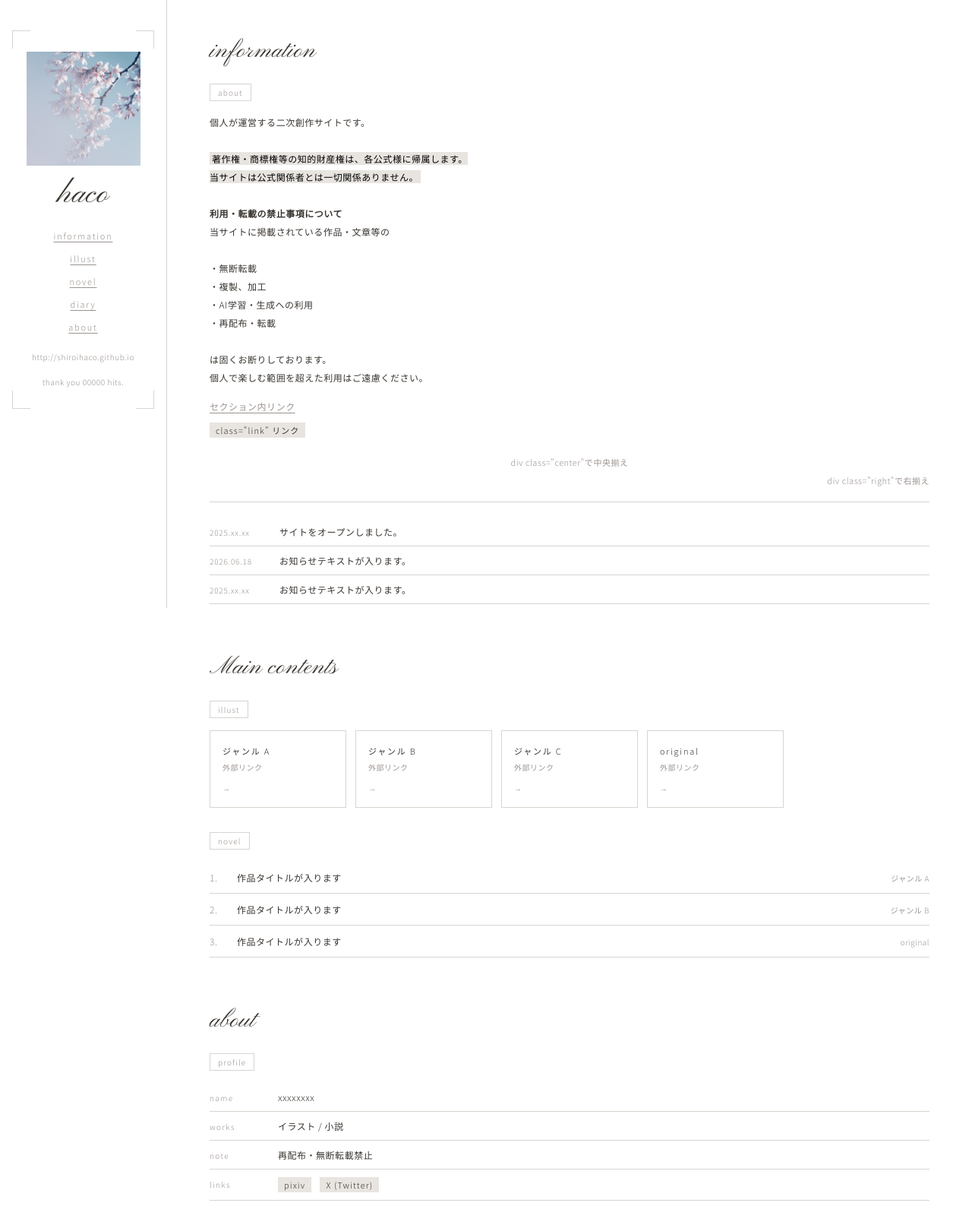
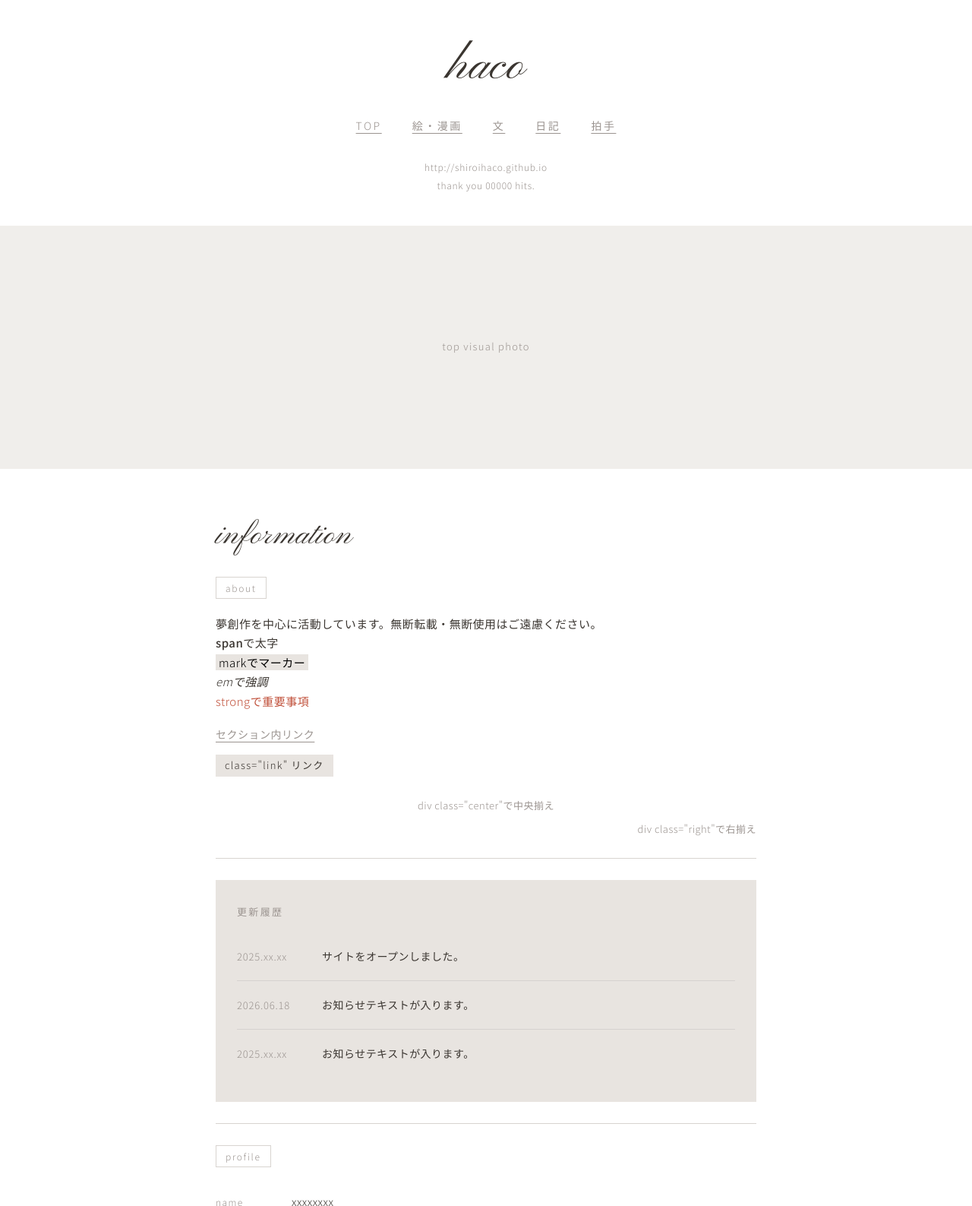
Before and after one commit to shiroihaco/shiroihaco.github.io, a plain HTML site: page index.html in a window 1280 px wide. Shown: the top 1587 px of the page at 76% size. Drawn offline with Linux system fonts and the light colour scheme.

Commit message:
Add files via upload

```diff
--- a/index.html
+++ b/index.html
@@ -5,7 +5,7 @@
   <meta name="viewport" content="width=device-width, initial-scale=1.0">
   <title>haco</title>
   <link rel="preconnect" href="https://fonts.googleapis.com">
-  <link href="https://fonts.googleapis.com/css2?family=Pinyon+Script&family=Noto+Sans+JP:wght@300;400&display=swap" rel="stylesheet">
+  <link href="https://fonts.googleapis.com/css2?family=Pinyon+Script&family=Noto+Sans+JP:wght@300;400;500&display=swap" rel="stylesheet">
   <style>
     *, *::before, *::after { box-sizing: border-box; margin: 0; padding: 0; }
 
@@ -26,171 +26,171 @@
       font-weight: 300;
       background: var(--bg);
       color: var(--text);
-      font-size: 13px;
-      letter-spacing: 0.04em;
+      font-size: 16px;
+      line-height: 1.6;
+      letter-spacing: 0.03em;
     }
 
-    /* ==============================
-       2カラムレイアウト
-    ============================== */
-    .wrapper {
-      display: grid;
-      grid-template-columns: 220px 1fr;
-      min-height: 100vh;
-    }
+    a { color: inherit; }
 
     /* ==============================
-       サイドバー
+       ヘッダー
     ============================== */
-    .sidebar {
-      position: sticky;
-      top: 0;
-      height: 100vh;
-      overflow-y: auto;
-      padding: 40px 16px;
+    .site-header {
+      position: relative;
+      padding: 56px 24px 0;
       display: flex;
       flex-direction: column;
       align-items: center;
       text-align: center;
-      border-right: 1px solid var(--border);
     }
 
-    /* 四隅コーナーライン */
-    .corner-box {
-      position: relative;
-      width: 100%;
-      padding: 28px 16px;
+    .site-title {
+      font-family: 'Pinyon Script', cursive;
+      font-size: 4rem;
+      color: var(--text);
+      line-height: 1;
+      margin-bottom: 28px;
+    }
+
+    /* PC: 横並びナビ */
+    .main-nav {
       display: flex;
+      gap: 36px;
+      margin-bottom: 28px;
+    }
+    .main-nav a {
+      font-size: 14px;
+      letter-spacing: 0.18em;
+      color: var(--muted);
+      text-decoration: underline;
+      text-underline-offset: 4px;
+      padding: 6px 2px;
+      transition: color 0.15s;
+      white-space: nowrap;
+    }
+    .main-nav a:hover  { color: var(--text); }
+    .main-nav a:active { color: var(--accent); }
+
+    /* ハンバーガーボタン（PCでは非表示・右上固定） */
+    .menu-toggle {
+      display: none;
+      position: fixed;
+      top: 20px;
+      right: 20px;
+      width: 44px;
+      height: 44px;
+      border: 1px solid var(--border);
+      background: var(--bg);
+      cursor: pointer;
       flex-direction: column;
       align-items: center;
-      gap: 18px;
+      justify-content: center;
+      gap: 5px;
+      z-index: 100;
     }
-    .corner-box::before,
-    .corner-box::after {
-      content: '';
-      position: absolute;
-      width: 24px;
-      height: 24px;
+    .menu-toggle span {
+      display: block;
+      width: 20px;
+      height: 1px;
+      background: var(--text);
     }
-    .corner-box::before { top:0; left:0;  border-top:1px solid var(--border); border-left:1px solid var(--border); }
-    .corner-box::after  { top:0; right:0; border-top:1px solid var(--border); border-right:1px solid var(--border); }
-    .corner-bl, .corner-br {
-      position: absolute;
-      width: 24px;
-      height: 24px;
+
+    .site-url, .hits {
+      font-size: 12px;
+      color: var(--muted);
+      letter-spacing: 0.06em;
+      margin-bottom: 4px;
     }
-    .corner-bl { bottom:0; left:0;  border-bottom:1px solid var(--border); border-left:1px solid var(--border); }
-    .corner-br { bottom:0; right:0; border-bottom:1px solid var(--border); border-right:1px solid var(--border); }
 
-    .sidebar-img-placeholder {
-      width: 150px;
-      height: 150px;
+    /* ==============================
+       TOPビジュアル
+    ============================== */
+    .top-visual {
+      width: 100%;
+      max-height: 420px;
+      overflow: hidden;
+      margin-top: 40px;
+    }
+    .top-visual img {
+      width: 100%;
+      height: 100%;
+      object-fit: cover;
+      display: block;
+    }
+    .top-visual-placeholder {
+      width: 100%;
+      height: 320px;
+      margin-top: 40px;
       background: #f0eeeb;
       display: flex;
       align-items: center;
       justify-content: center;
       color: var(--muted);
-      font-size: 10px;
+      font-size: 13px;
       letter-spacing: 0.1em;
-    }
-    .sidebar-img {
-      width: 150px;
-      height: 150px;
-      object-fit: cover;
-    }
-
-    .site-title {
-      font-family: 'Pinyon Script', cursive;
-      font-size: 2.6rem;
-      color: var(--text);
-      line-height: 1;
-    }
-
-    nav {
-      display: flex;
-      flex-direction: column;
-      gap: 2px;
-      width: 100%;
-    }
-    nav a {
-      font-size: 11px;
-      letter-spacing: 0.16em;
-      color: var(--muted);
-      text-decoration: underline;
-      text-underline-offset: 3px;
-      padding: 6px 4px;
-      transition: color 0.15s, background 0.15s;
-      border-radius: 2px;
-    }
-    nav a:hover  { color: var(--text); }
-    nav a:active { background: var(--hover-bg); }
-
-    .site-url, .hits {
-      font-size: 10px;
-      color: var(--muted);
-      letter-spacing: 0.06em;
     }
 
     /* ==============================
-       メインコンテンツ
+       メインコンテンツ（中央寄せ・縦に流れる）
     ============================== */
     .main {
-      padding: 48px 56px 80px;
+      max-width: 760px;
+      margin: 0 auto;
+      padding: 64px 24px 100px;
     }
 
     .section {
-      margin-bottom: 64px;
+      margin-bottom: 80px;
     }
 
     .section-title {
       font-family: 'Pinyon Script', cursive;
-      font-size: 2rem;
+      font-size: 2.6rem;
       color: var(--text);
-      margin-bottom: 24px;
+      margin-bottom: 28px;
       line-height: 1.2;
     }
 
     .badge {
       display: inline-block;
-      font-size: 10px;
-      letter-spacing: 0.12em;
-      padding: 3px 10px;
+      font-size: 12px;
+      letter-spacing: 0.14em;
+      padding: 4px 12px;
       border: 1px solid var(--border);
       color: var(--muted);
-      margin-bottom: 16px;
+      margin-bottom: 20px;
     }
 
     .text-block {
-      line-height: 2;
-      font-size: 12px;
-      margin-bottom: 16px;
+      line-height: 1.7;
+      font-size: 15px;
+      margin-bottom: 18px;
     }
-    .text-block strong { font-weight: 400; }
-    .text-block mark   { background: var(--mark-bg); padding: 0 3px; }
+    .text-block strong { font-weight: 500; }
+    .text-block mark   { background: var(--mark-bg); padding: 0 4px; }
     .text-block em     { font-style: italic; }
     .red               { color: var(--accent); }
 
     .divider {
       border: none;
       border-top: 1px solid var(--border);
-      margin: 20px 0;
+      margin: 28px 0;
     }
 
-    /* セクション内リンク */
     .section-link {
       color: var(--muted);
       text-decoration: underline;
-      text-underline-offset: 3px;
-      font-size: 12px;
+      text-underline-offset: 4px;
+      font-size: 14px;
     }
     .section-link:hover { color: var(--text); }
 
-    /* マーカー風リンクボックス */
     .link-box {
       display: inline-block;
-      font-size: 11px;
+      font-size: 13px;
       letter-spacing: 0.1em;
-      padding: 2px 8px;
+      padding: 4px 12px;
       background: var(--mark-bg);
       color: var(--text);
       text-decoration: none;
@@ -200,106 +200,97 @@
     .link-box:hover  { background: #dedad5; }
     .link-box:active { background: #d0cbc5; }
 
-    /* お知らせリスト */
+    /* お知らせリスト（独立したボックス） */
+    .info-box {
+      background: var(--mark-bg);
+      color: var(--text);
+      padding: 32px 28px;
+      margin: 28px 0;
+    }
+    .info-box-title {
+      font-size: 13px;
+      letter-spacing: 0.18em;
+      color: var(--muted);
+      margin-bottom: 16px;
+    }
     .info-list { display: flex; flex-direction: column; }
     .info-item {
       display: flex;
-      gap: 20px;
+      gap: 24px;
       align-items: baseline;
-      padding: 10px 0;
-      border-bottom: 1px solid var(--border);
-      font-size: 12px;
+      padding: 20px 0;
+      border-bottom: 1px solid rgba(0,0,0,0.08);
+      font-size: 14px;
     }
+    .info-item:last-child { border-bottom: none; }
     .info-date {
       color: var(--muted);
-      font-size: 10px;
-      letter-spacing: 0.08em;
-      min-width: 72px;
+      font-size: 13px;
+      letter-spacing: 0.06em;
+      min-width: 88px;
       flex-shrink: 0;
     }
-
-    /* イラストグリッド */
-    .illust-grid {
-      display: grid;
-      grid-template-columns: repeat(auto-fill, minmax(150px, 1fr));
-      gap: 12px;
-      margin-bottom: 32px;
-    }
-    .category-card {
-      border: 1px solid var(--border);
-      padding: 18px 16px;
-      text-decoration: none;
-      color: var(--text);
-      display: flex;
-      flex-direction: column;
-      gap: 6px;
-      transition: background 0.15s;
-    }
-    .category-card:hover  { background: #fafafa; }
-    .category-card:active { background: var(--hover-bg); }
-    .cat-name  { font-size: 11px; letter-spacing: 0.16em; }
-    .cat-sub   { font-size: 10px; color: var(--muted); }
-    .cat-arrow { font-size: 10px; color: var(--muted); margin-top: 6px; }
-
-    /* ノベルリスト */
-    .novel-list { display: flex; flex-direction: column; }
-    .novel-item {
-      display: flex;
-      align-items: baseline;
-      gap: 16px;
-      padding: 12px 0;
-      border-bottom: 1px solid var(--border);
-      text-decoration: none;
-      color: var(--text);
-      font-size: 12px;
-      transition: background 0.12s;
-    }
-    .novel-item:hover  { background: #fafafa; }
-    .novel-item:active { background: var(--hover-bg); }
-    .novel-num   { color: var(--muted); min-width: 20px; }
-    .novel-title { flex: 1; }
-    .novel-tag   { font-size: 10px; color: var(--muted); }
 
     /* アバウトテーブル */
     .about-table {
       width: 100%;
       border-collapse: collapse;
-      font-size: 12px;
+      font-size: 14px;
     }
     .about-table tr { border-bottom: 1px solid var(--border); }
-    .about-table td { padding: 10px 0; vertical-align: top; }
+    .about-table td { padding: 14px 0; vertical-align: top; }
     .about-table td:first-child {
       color: var(--muted);
-      font-size: 10px;
-      letter-spacing: 0.14em;
-      width: 90px;
-      padding-top: 12px;
+      font-size: 12px;
+      letter-spacing: 0.12em;
+      width: 100px;
+      padding-top: 16px;
     }
 
-    /* 中央・右揃え */
     .center { text-align: center; }
     .right  { text-align: right; }
 
     /* ==============================
-       スマホ対応
+       スマホ対応：ハンバーガーメニュー
     ============================== */
     @media (max-width: 700px) {
-      .wrapper {
-        grid-template-columns: 1fr;
+      .site-header { padding: 40px 20px 0; }
+      .site-title  { font-size: 3rem; margin-bottom: 20px; }
+
+      .menu-toggle { display: flex; }
+
+      .main-nav {
+        display: none;
+        position: fixed;
+        top: 72px;
+        right: 20px;
+        flex-direction: column;
+        gap: 0;
+        width: 220px;
+        margin-bottom: 0;
+        background: var(--bg);
+        border: 1px solid var(--border);
+        box-shadow: 0 4px 16px rgba(0,0,0,0.08);
+        z-index: 99;
       }
-      .sidebar {
-        position: static;
-        height: auto;
-        border-right: none;
+      .main-nav.is-open {
+        display: flex;
+      }
+      .main-nav a {
+        width: 100%;
+        text-align: center;
+        padding: 16px 0;
         border-bottom: 1px solid var(--border);
-        padding: 32px 20px 24px;
       }
-      .main {
-        padding: 32px 20px 60px;
+      .main-nav a:last-child {
+        border-bottom: none;
       }
-      .illust-grid {
-        grid-template-columns: repeat(2, 1fr);
-      }
+
+      .top-visual, .top-visual-placeholder { margin-top: 28px; }
+
+      .main { padding: 48px 20px 70px; }
+      .section { margin-bottom: 60px; }
+      .section-title { font-size: 2.2rem; }
     }
 
     @media (prefers-reduced-motion: reduce) {
@@ -310,31 +301,38 @@
 </head>
 <body>
 
-<div class="wrapper">
-
-  <!-- サイドバー -->
-  <aside class="sidebar">
-    <div class="corner-box">
-      <span class="corner-bl"></span>
-      <span class="corner-br"></span>
-
-      <!-- 画像用意できたら <img class="sidebar-img" src="photo.jpg" alt=""> に差し替え -->
-     <img class="sidebar-img" src="photo.jpg" alt="">
-
+  <!-- ヘッダー -->
+  <header class="site-header">
     <div class="site-title">haco</div>
 
-      <nav>
-        <a href="#top">information</a>
-        <a href="http://shirohaco.s325.xrea.com/illust/tegalog.cgi?mode=gallery"target="_blank">illust</a>
-        <a href="#contents">novel</a>
-         <a href="http://shirohaco.s325.xrea.com/diary/tegalog.cgi" target="_blank">diary</a>
-        <a href="#about">about</a>
+    <!-- ハンバーガーボタン（スマホのみ表示・右上固定） -->
+    <button class="menu-toggle" id="menuToggle" aria-label="メニューを開く" aria-expanded="false">
+      <span></span>
+      <span></span>
+      <span></span>
+    </button>
+
+    <!-- ナビ：PCは横並び、スマホはハンバーガーで開閉 -->
+    <nav class="main-nav" id="mainNav">
+      <a href="#top">TOP</a>
+      <a href="http://shirohaco.s325.xrea.com/illust/tegalog.cgi?mode=gallery" target="_blank" rel="noopener">絵・漫画</a>
+      <a href="https://example.com/novel" target="_blank" rel="noopener">文</a>
+      <a href="http://shirohaco.s325.xrea.com/diary/tegalog.cgi" target="_blank" rel="noopener">日記</a>
+      <a href="https://wavebox.me/" target="_blank" rel="noopener">拍手</a>
     </nav>
 
     <div class="site-url">http://shiroihaco.github.io</div>
     <div class="hits">thank you 00000 hits.</div>
+  </header>
+
+  <!-- TOPビジュアル（ぱくたその写真に差し替え予定） -->
+  <div class="top-visual-placeholder">top visual photo</div>
+  <!-- 画像用意できたら↓に差し替え -->
+  <!--
+  <div class="top-visual">
+    <img src="images/top-photo.jpg" alt="">
   </div>
-  </aside>
+  -->
 
   <!-- メインコンテンツ -->
   <main class="main">
@@ -345,40 +343,27 @@
 
       <span class="badge">about</span>
       <div class="text-block">
-        <p>個人が運営する二次創作サイトです。<br>
-<br>
-<mark>著作権・商標権等の知的財産権は、各公式様に帰属します。<br>
-当サイトは公式関係者とは一切関係ありません。</mark><br>
-<br>
-<B>利用・転載の禁止事項について</B><br>
-当サイトに掲載されている作品・文章等の<br>
-<br>
-<span>
-・無断転載<br>
-・複製、加工<br>
-・AI学習・生成への利用<br>
-・再配布・転載<br>
-</span>
-<br>
-は固くお断りしております。<br>
-
-
-個人で楽しむ範囲を超えた利用はご遠慮ください。</p>
-
+        <p>夢創作を中心に活動しています。無断転載・無断使用はご遠慮ください。</p>
+        <p><strong>spanで太字</strong></p>
+        <p><mark>markでマーカー</mark></p>
+        <p><em>emで強調</em></p>
+        <p><span class="red">strongで重要事項</span></p>
       </div>
 
-      <p style="margin-bottom:12px;">
+      <p style="margin-bottom:14px;">
         <a href="#top" class="section-link">セクション内リンク</a>
       </p>
-      <p style="margin-bottom:24px;">
+      <p style="margin-bottom:28px;">
         <span class="link-box">class="link" リンク</span>
       </p>
 
-      <p class="center" style="font-size:11px;color:var(--muted);margin-bottom:8px;">div class="center"で中央揃え</p>
-      <p class="right"  style="font-size:11px;color:var(--muted);">div class="right"で右揃え</p>
+      <p class="center" style="font-size:13px;color:var(--muted);margin-bottom:10px;">div class="center"で中央揃え</p>
+      <p class="right"  style="font-size:13px;color:var(--muted);">div class="right"で右揃え</p>
 
       <hr class="divider">
 
+      <div class="info-box">
+        <div class="info-box-title">更新履歴</div>
         <div class="info-list">
           <div class="info-item">
             <span class="info-date">2025.xx.xx</span>
@@ -393,59 +378,8 @@
             <span>お知らせテキストが入ります。</span>
           </div>
         </div>
-    </section>
-
-    <!-- Main contents -->
-    <section class="section" id="contents">
-      <div class="section-title">Main contents</div>
-
-      <span class="badge">illust</span>
-      <div class="illust-grid">
-        <a href="#" target="_blank" rel="noopener" class="category-card">
-          <span class="cat-name">ジャンル A</span>
-          <span class="cat-sub">外部リンク</span>
-          <span class="cat-arrow">→</span>
-        </a>
-        <a href="#" target="_blank" rel="noopener" class="category-card">
-          <span class="cat-name">ジャンル B</span>
-          <span class="cat-sub">外部リンク</span>
-          <span class="cat-arrow">→</span>
-        </a>
-        <a href="#" target="_blank" rel="noopener" class="category-card">
-          <span class="cat-name">ジャンル C</span>
-          <span class="cat-sub">外部リンク</span>
-          <span class="cat-arrow">→</span>
-        </a>
-        <a href="#" target="_blank" rel="noopener" class="category-card">
-          <span class="cat-name">original</span>
-          <span class="cat-sub">外部リンク</span>
-          <span class="cat-arrow">→</span>
-        </a>
       </div>
-
-      <span class="badge">novel</span>
-      <div class="novel-list">
-        <a href="#" target="_blank" rel="noopener" class="novel-item">
-          <span class="novel-num">1.</span>
-          <span class="novel-title">作品タイトルが入ります</span>
-          <span class="novel-tag">ジャンル A</span>
-        </a>
-        <a href="#" target="_blank" rel="noopener" class="novel-item">
-          <span class="novel-num">2.</span>
-          <span class="novel-title">作品タイトルが入ります</span>
-          <span class="novel-tag">ジャンル B</span>
-        </a>
-        <a href="#" target="_blank" rel="noopener" class="novel-item">
-          <span class="novel-num">3.</span>
-          <span class="novel-title">作品タイトルが入ります</span>
-          <span class="novel-tag">original</span>
-        </a>
-      </div>
-    </section>
-
-    <!-- about -->
-    <section class="section" id="about">
-      <div class="section-title">about</div>
+      <hr class="divider">
 
       <span class="badge">profile</span>
       <table class="about-table">
@@ -464,22 +398,37 @@
         <tr>
           <td>links</td>
           <td>
-            <a href="https://www.pixiv.net/users/11138866" target="_blank" rel="noopener" class="link-box" style="margin-right:8px;">pixiv</a>
-            <a href="https://twitter.com/shiroi_45" target="_blank" rel="noopener" class="link-box">X (Twitter)</a>
+            <a href="http://shirohaco.s325.xrea.com/illust/tegalog.cgi?mode=gallery" target="_blank" rel="noopener" class="link-box" style="margin-right:10px;">絵・漫画</a>
+            <a href="https://example.com/novel" target="_blank" rel="noopener" class="link-box" style="margin-right:10px;">文</a>
+            <a href="#" target="_blank" rel="noopener" class="link-box" style="margin-right:10px;">pixiv</a>
+            <a href="#" target="_blank" rel="noopener" class="link-box">X (Twitter)</a>
           </td>
         </tr>
       </table>
     </section>
 
   </main>
-</div>
 
 <script>
-  document.querySelectorAll('nav a[href^="#"]').forEach(a => {
+  // ハンバーガーメニューの開閉
+  const menuToggle = document.getElementById('menuToggle');
+  const mainNav = document.getElementById('mainNav');
+
+  menuToggle.addEventListener('click', () => {
+    const isOpen = mainNav.classList.toggle('is-open');
+    menuToggle.setAttribute('aria-expanded', isOpen);
+  });
+
+  // ナビリンククリックでスムーススクロール＋スマホはメニューを閉じる
+  document.querySelectorAll('.main-nav a').forEach(a => {
     a.addEventListener('click', e => {
+      if (a.getAttribute('href').startsWith('#')) {
         e.preventDefault();
         const target = document.querySelector(a.getAttribute('href'));
         if (target) target.scrollIntoView({ behavior: 'smooth', block: 'start' });
+      }
+      mainNav.classList.remove('is-open');
+      menuToggle.setAttribute('aria-expanded', 'false');
     });
   });
 </script>
```
Lines whose indentation alone changed are shown as unchanged.
